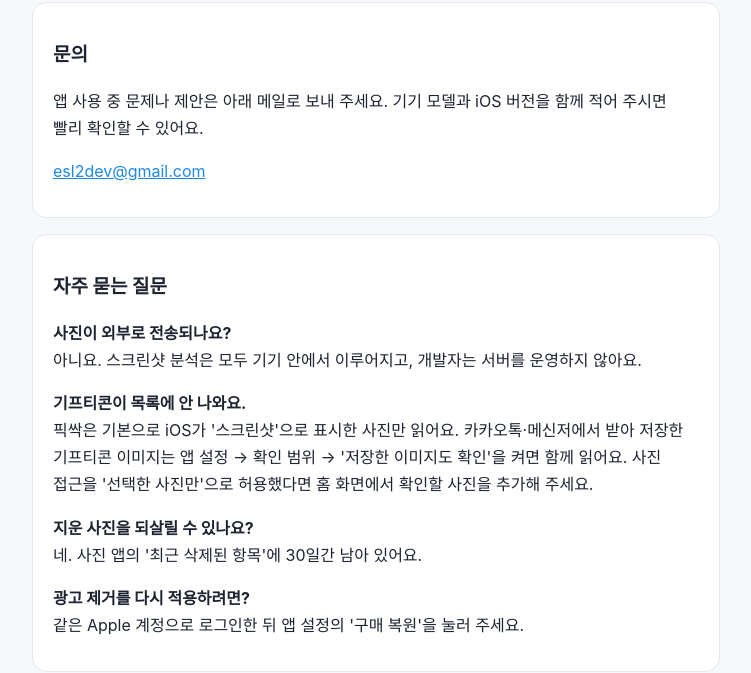
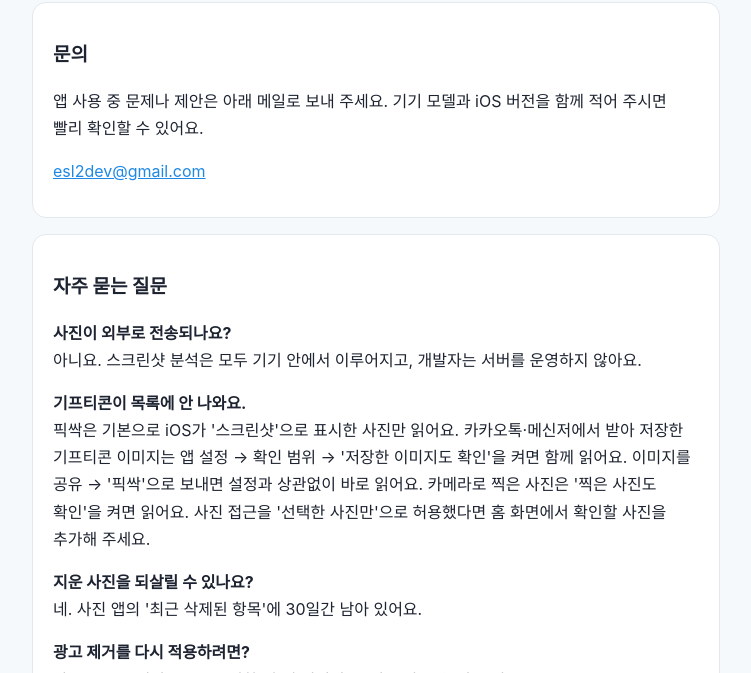
Before and after one commit to alexalim/alexalim.github.io, a plain HTML site: page pixssak/index.html in a window 1280 px wide. Shown: the part 127-800 px from the top of the page, without its empty margins (264-1015 px from the left). Drawn offline with Linux system fonts and the light colour scheme.

Commit message:
픽싹 처리방침·지원 FAQ: '찍은 사진도 확인' 옵션과 공유 시트로 받은 이미지 읽기 안내 추가 (1.7)

```diff
--- a/pixssak/index.html
+++ b/pixssak/index.html
@@ -27,7 +27,7 @@
   <section class="card">
     <h2>자주 묻는 질문</h2>
     <p><strong>사진이 외부로 전송되나요?</strong><br>아니요. 스크린샷 분석은 모두 기기 안에서 이루어지고, 개발자는 서버를 운영하지 않아요.</p>
-    <p><strong>기프티콘이 목록에 안 나와요.</strong><br>픽싹은 기본으로 iOS가 '스크린샷'으로 표시한 사진만 읽어요. 카카오톡·메신저에서 받아 저장한 기프티콘 이미지는 앱 설정 → 확인 범위 → '저장한 이미지도 확인'을 켜면 함께 읽어요. 사진 접근을 '선택한 사진만'으로 허용했다면 홈 화면에서 확인할 사진을 추가해 주세요.</p>
+    <p><strong>기프티콘이 목록에 안 나와요.</strong><br>픽싹은 기본으로 iOS가 '스크린샷'으로 표시한 사진만 읽어요. 카카오톡·메신저에서 받아 저장한 기프티콘 이미지는 앱 설정 → 확인 범위 → '저장한 이미지도 확인'을 켜면 함께 읽어요. 이미지를 공유 → '픽싹'으로 보내면 설정과 상관없이 바로 읽어요. 카메라로 찍은 사진은 '찍은 사진도 확인'을 켜면 읽어요. 사진 접근을 '선택한 사진만'으로 허용했다면 홈 화면에서 확인할 사진을 추가해 주세요.</p>
     <p><strong>지운 사진을 되살릴 수 있나요?</strong><br>네. 사진 앱의 '최근 삭제된 항목'에 30일간 남아 있어요.</p>
     <p><strong>광고 제거를 다시 적용하려면?</strong><br>같은 Apple 계정으로 로그인한 뒤 앱 설정의 '구매 복원'을 눌러 주세요.</p>
   </section>
```
Also changed, not shown: pixssak/privacy/index.html (+1 -1 lines).
